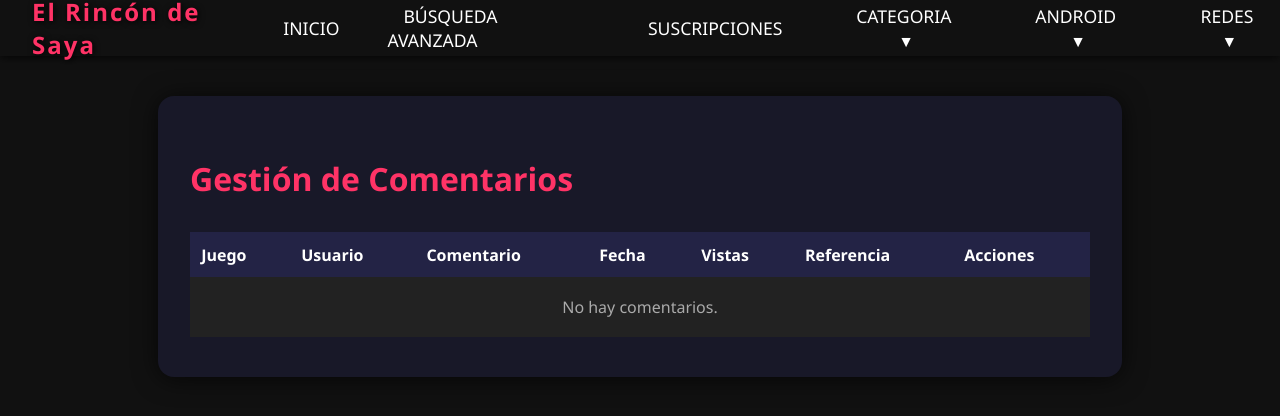
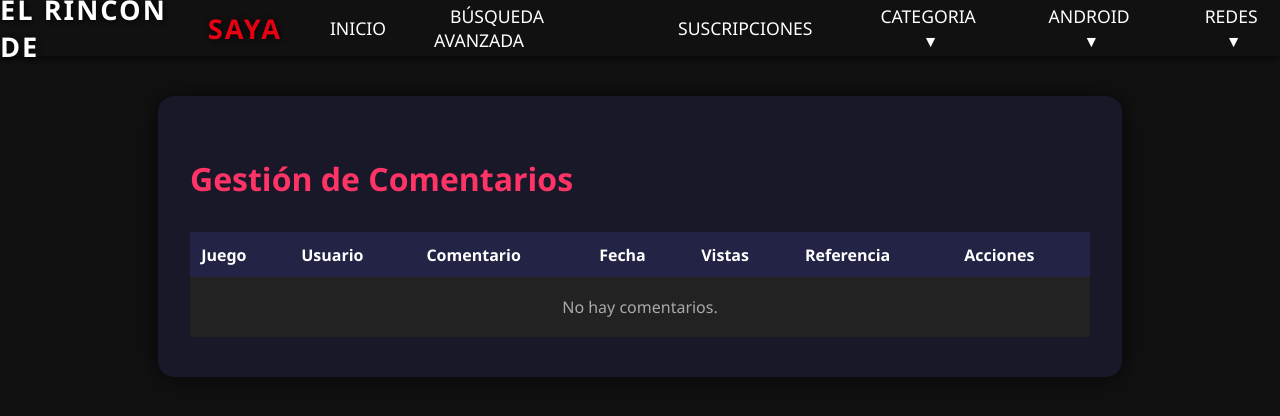
Before and after one commit to Maito17/paginacochina, a Django app: page /panel/comentarios/ in a window 1280 px wide. Shown: the top 416 px of the page. Run offline with Django 5.2, Linux system fonts and the light colour scheme; the visitor is signed in with stand-in values (Sample User, id 1); data comes from the database, SQL or seed files in the repository; data that the repository does not hold is empty.

Commit message:
Corrección de errores de sintaxis en templates y mejoras visuales en la barra de menú

```diff
--- a/templates/base.html
+++ b/templates/base.html
@@ -24,10 +24,10 @@
         .navbar {
             width: 100vw;
             background: #111;
-            color: #ff3366;
+            color: #fff;
             display: flex;
             align-items: center;
-            justify-content: flex-start;
+            justify-content: center;
             height: 56px;
             box-shadow: 0 2px 8px #000a;
             position: fixed;
@@ -37,16 +37,27 @@
         }
 
         .navbar-title {
-            font-size: 1.5rem;
+            font-size: 1.7rem;
             font-weight: bold;
-            margin-left: 2rem;
+            margin: 0 2rem 0 0;
             letter-spacing: 2px;
             text-shadow: 1px 1px 6px #000;
+            text-transform: uppercase;
+            display: flex;
+            align-items: center;
+            gap: 0.5rem;
+        }
+
+        .navbar-title .rincon {
+            color: #fff;
+        }
+        .navbar-title .saya {
+            color: #e60012;
+            margin-left: 0.3rem;
         }
 
         .navbar-menu {
-            margin-left: 2rem;
-            margin-right: 2rem;
+            margin: 0;
             display: flex;
             gap: 2rem;
             align-items: center;
@@ -184,7 +195,10 @@
 
 <body>
     <nav class="navbar">
-        <div class="navbar-title">El Rincón de Saya</div>
+        <div class="navbar-title">
+            <span class="rincon">EL RINCÓN DE</span>
+            <span class="saya">SAYA</span>
+        </div>
         <ul class="navbar-menu">
             <li><a href="/">INICIO</a></li>
             <li><a href="/busqueda-avanzada/">BÚSQUEDA AVANZADA</a></li>
--- a/templates/dashboard/busqueda_avanzada.html
+++ b/templates/dashboard/busqueda_avanzada.html
@@ -19,7 +19,7 @@
                     style="width: 100%; margin: 0.5rem 0 1rem 0; padding: 0.5rem; border-radius: 6px; border: none; background: #222; color: #fff;">
                     <option value="">Todas</option>
                     {% for cat in categorias %}
-                    <option value="{{ cat.name }}" {% if categoria==cat.name %}selected{% endif %}>{{ cat.name }}
+                    <option value="{{ cat.name }}" {% if categoria == cat.name %}selected{% endif %}>{{ cat.name }}
                     </option>
                     {% endfor %}
                 </select>
@@ -53,7 +53,7 @@
                     style="background: #222; color: #888; border-radius: 8px; padding: 0.5rem 1rem; font-size: 1.1rem;">&#60;</span>
                 {% endif %}
                 {% for num in page_obj.paginator.page_range %}
-                {% if num > page_obj.number|add:'-2' and num < page_obj.number|add:'2' %} {% if page_obj.number==num %}
+                {% if num > page_obj.number|add:'-2' and num < page_obj.number|add:'2' %} {% if page_obj.number == num %}
                     <span
                     style="background: #7a7aff; color: #fff; border-radius: 8px; padding: 0.5rem 1rem; font-size: 1.1rem; font-weight: bold;">
                     {{ num }}</span>
```
